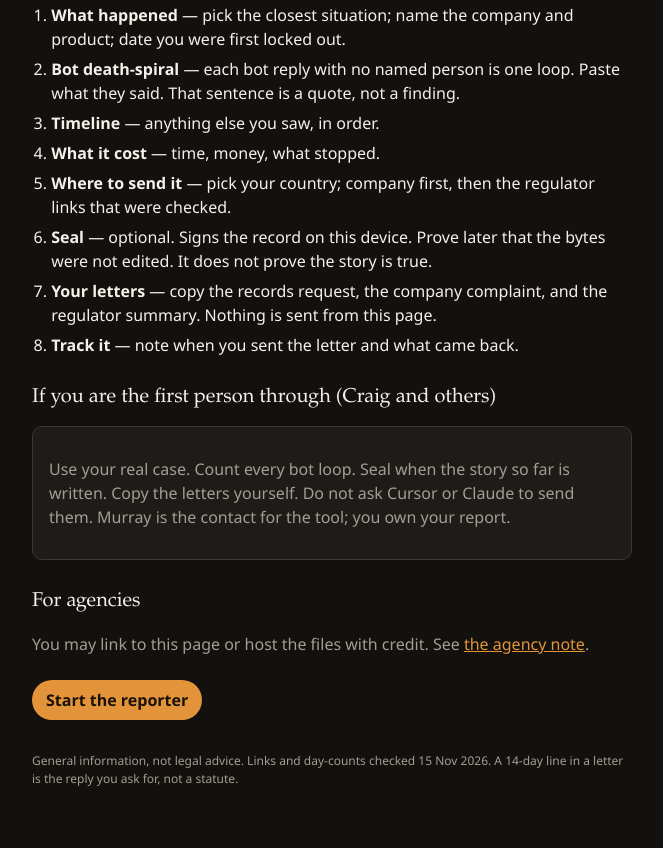
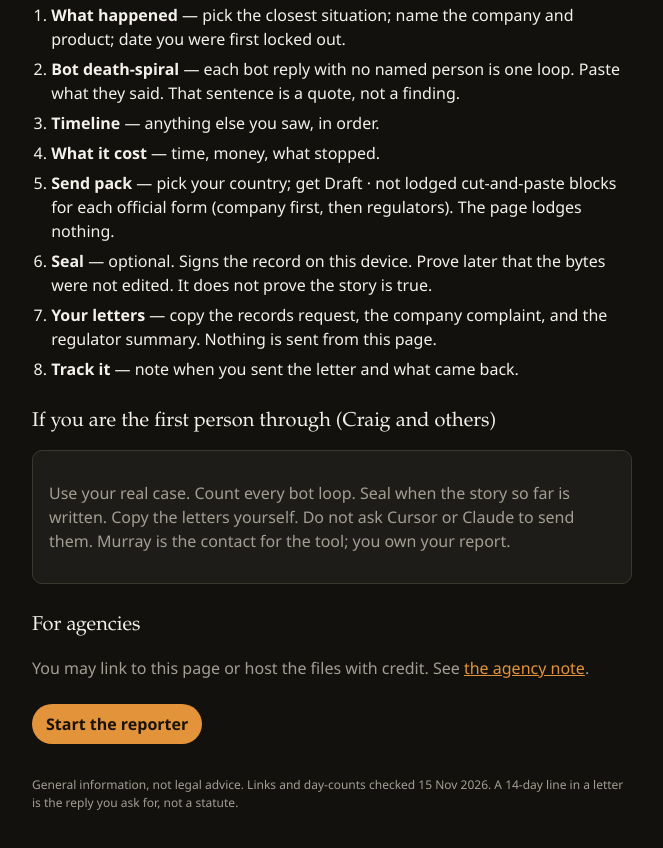
Before and after one commit to MUZZ-AI963/lockout-reporter, a plain HTML site: page onboarding.html in a window 1280 px wide. Shown: the part 814-1662 px from the top of the page, without its empty margins (308-971 px from the left). Drawn offline with Linux system fonts and the light colour scheme.

Commit message:
Point onboarding at Send pack cut-and-paste drafts.

```diff
--- a/onboarding.html
+++ b/onboarding.html
@@ -71,7 +71,7 @@
     <li><strong>Bot death-spiral</strong> — each bot reply with no named person is one loop. Paste what they said. That sentence is a quote, not a finding.</li>
     <li><strong>Timeline</strong> — anything else you saw, in order.</li>
     <li><strong>What it cost</strong> — time, money, what stopped.</li>
-    <li><strong>Where to send it</strong> — pick your country; company first, then the regulator links that were checked.</li>
+    <li><strong>Send pack</strong> — pick your country; get Draft · not lodged cut-and-paste blocks for each official form (company first, then regulators). The page lodges nothing.</li>
     <li><strong>Seal</strong> — optional. Signs the record on this device. Prove later that the bytes were not edited. It does not prove the story is true.</li>
     <li><strong>Your letters</strong> — copy the records request, the company complaint, and the regulator summary. Nothing is sent from this page.</li>
     <li><strong>Track it</strong> — note when you sent the letter and what came back.</li>
```
Also changed, not shown: 1 other file.
